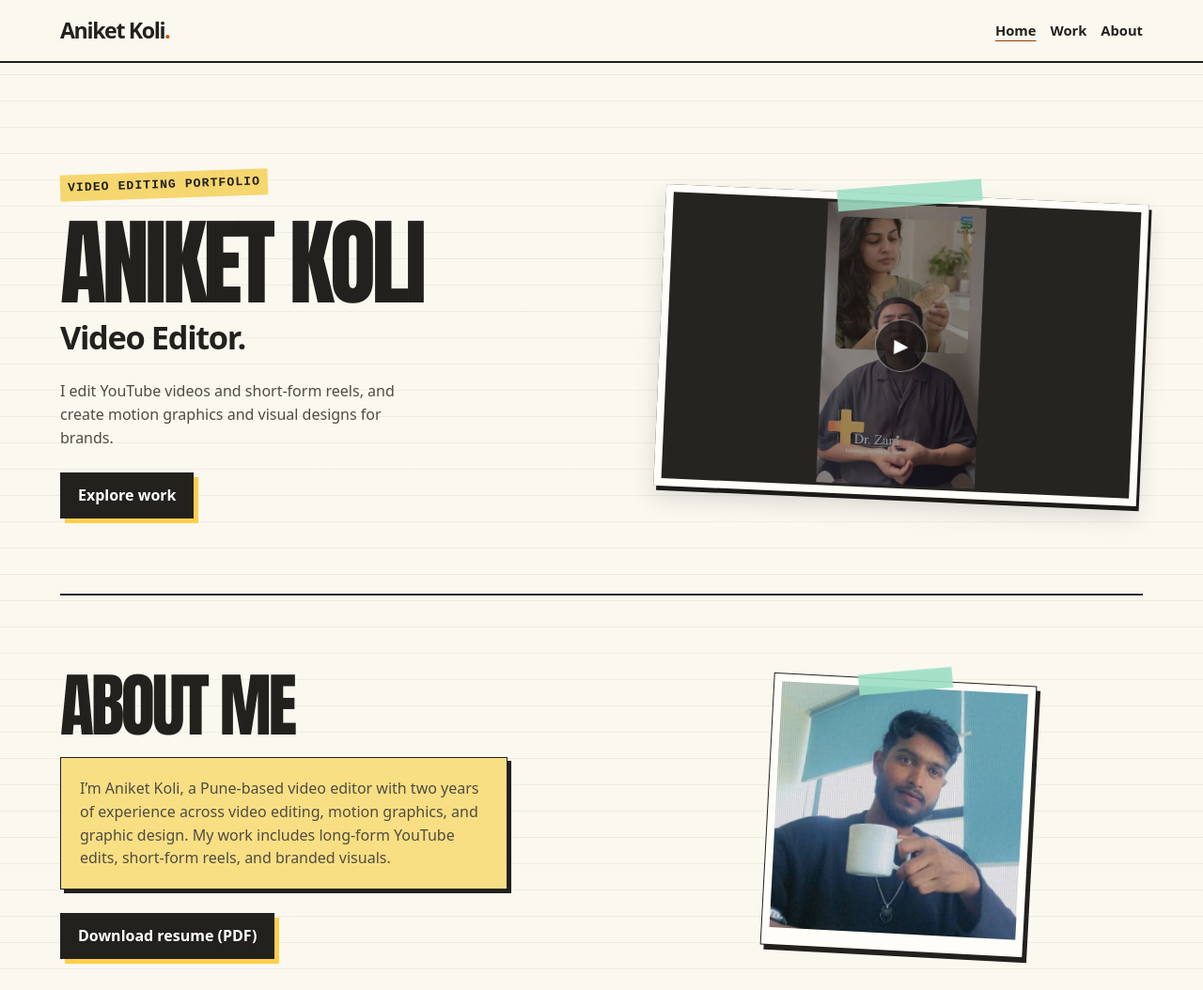
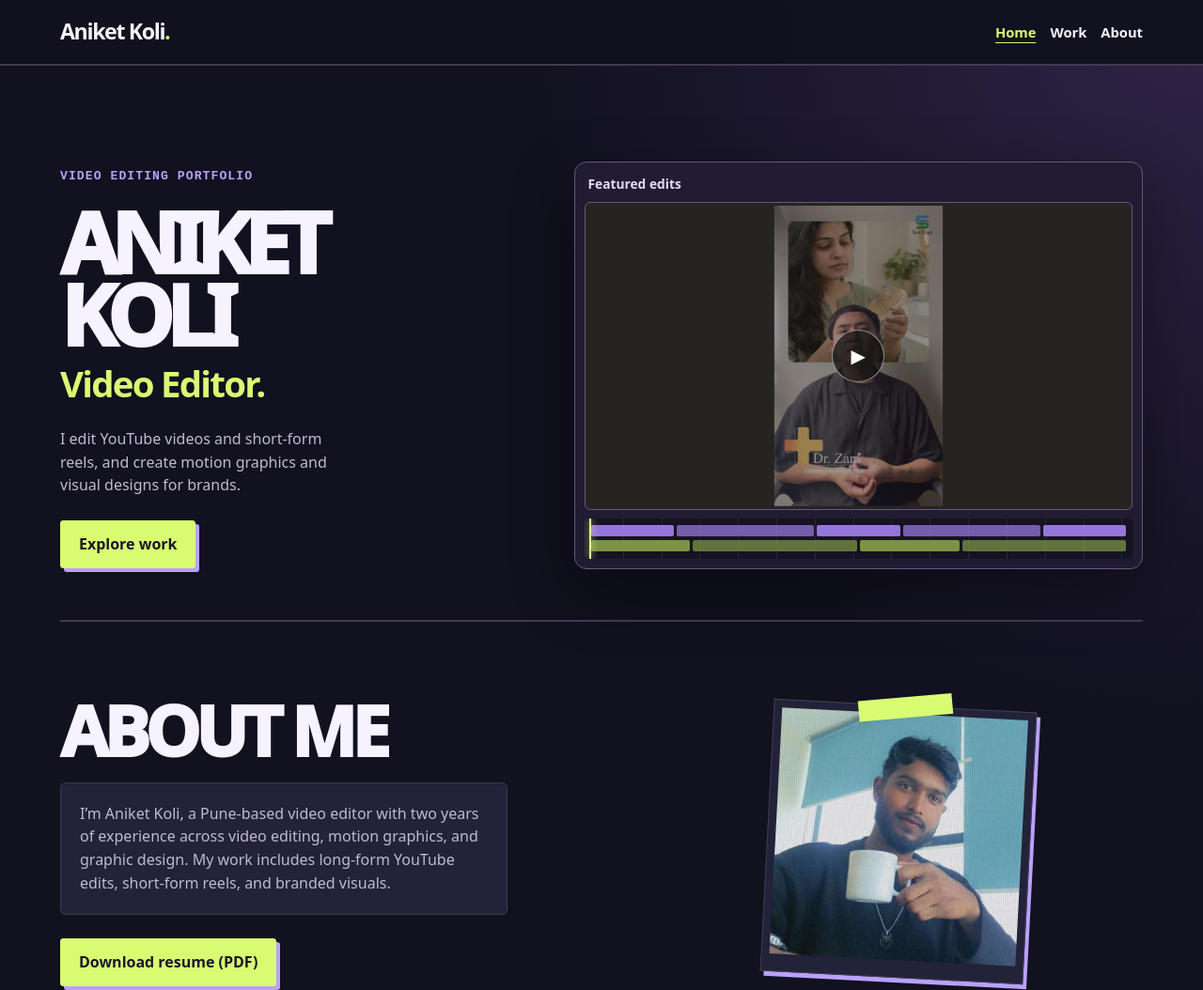
Before and after one commit to nivkoli/aniketkoli, a plain HTML site: page index.html in a window 1280 px wide. Shown: the top 1054 px of the page at 94% size. Drawn offline with Linux system fonts and the light colour scheme.

Commit message:
Redesign portfolio with an editing timeline-inspired layout

```diff
--- a/index.html
+++ b/index.html
@@ -38,6 +38,17 @@ header{position:sticky;top:0;z-index:5}
 .navlinks a[aria-current="page"]{text-decoration:underline;text-decoration-color:#9b3908;text-underline-offset:5px}
 @media(max-width:420px){nav{gap:8px}.brand{font-size:1.15rem}.navlinks{gap:12px}}
 #about{scroll-margin-top:82px}
+
+:root{color-scheme:dark;--ink:#17172a;--panel:#222238;--white:#f6f2ff;--muted:#c0b9d3;--line:#423951;--gold:#d9fb72;--accent:#b9a1ff}
+body{background:radial-gradient(ellipse at top right,#302347 0%,transparent 40%),#11111f;color:var(--white)}
+header{background:#11111ff5;border-color:var(--line)}nav{min-height:68px}.brand{color:var(--white)}.brand span{color:var(--gold)}.navlinks a:hover,footer a:hover{color:var(--gold)}.navlinks a[aria-current="page"]{color:var(--gold);text-decoration-color:var(--gold)}
+.hero{padding:clamp(48px,8vw,110px) 0 54px;grid-template-columns:.9fr 1.1fr;gap:clamp(22px,4vw,66px)}
+.hero h1{font-family:system-ui,sans-serif;font-size:clamp(3.1rem,7vw,7.4rem);letter-spacing:-.095em;font-weight:950;line-height:.86;max-width:7ch;margin:20px 0 25px}.hero h1 span{color:var(--gold);font-size:clamp(1.25rem,3vw,2.4rem);letter-spacing:-.045em;white-space:nowrap}.hero p{max-width:35ch}.kicker{transform:none;background:transparent;padding:0;color:var(--accent)}
+.action{background:var(--gold);color:#17172a;border:1px solid var(--gold);box-shadow:4px 4px 0 var(--accent);border-radius:3px}.action:hover{background:#efffae}
+.showcase{padding:10px;background:#211c31;border:1px solid #665680;border-radius:13px;box-shadow:0 22px 65px #0006;min-width:0}.hero .frame{max-width:none;transform:none;overflow:hidden;border:1px solid #665680;box-shadow:none;border-radius:6px;aspect-ratio:16/9}.hero .frame:after{display:none}.preview-label{font-size:.86rem;color:#e4daf9;font-weight:700;display:block;padding:2px 4px 8px}.timeline{height:43px;position:relative;margin-top:9px;border-radius:4px;background:repeating-linear-gradient(90deg,#ffffff15 0 1px,transparent 1px 7%),#151321;overflow:hidden;display:grid;align-content:center;gap:4px;padding:5px 7px}.timeline div{display:flex;gap:3px;height:12px}.timeline i{display:block;border-radius:2px;background:#9476da;flex:1}.timeline div:nth-child(2) i{background:#7b9343}.timeline i:nth-child(2n){flex:1.65;opacity:.75}.timeline:after{content:"";position:absolute;left:25%;height:100%;width:2px;background:#e5ff99;box-shadow:0 0 7px #e5ff99;animation:playhead 5s linear infinite}.showcase:hover .timeline:after,.showcase:focus-within .timeline:after{animation-play-state:paused}@keyframes playhead{from{left:1%}to{left:99%}}
+section.work,.about,footer{border-color:var(--line)}h2{font-family:system-ui,sans-serif;font-weight:920;letter-spacing:-.075em}.about p{background:var(--panel);color:var(--muted);border-color:var(--line);box-shadow:none;border-radius:6px}.portrait{border-color:var(--line);box-shadow:4px 5px 0 var(--accent)}.portrait:before{background:var(--gold)}.toolbox li{color:#17172a;border:0;border-radius:3px}.toolbox div+div li{background:var(--accent)}
+.card{border:1px solid var(--line);border-radius:8px;box-shadow:none;transition:border-color .2s,transform .2s}.card:hover{border-color:var(--accent);transform:translateY(-3px)}.visual{border-radius:4px}.info .platform{color:#17172a;transform:none;border-radius:3px}.filters button,.close{border-color:var(--line);border-radius:4px}.filters [aria-pressed=true]{color:#17172a;box-shadow:none}.design-visual{background:#292437}dialog{background:var(--panel);color:var(--white);border-color:var(--accent)}.original{color:var(--gold)}
+@media(max-width:760px){.hero{grid-template-columns:1fr;gap:33px}.hero h1{max-width:none}.showcase{max-width:650px}}@media(prefers-reduced-motion:reduce){.timeline:after{animation:none}.card{transition:none}}
 </style>
 </head>
 <body id="top">
@@ -45,9 +56,9 @@ header{position:sticky;top:0;z-index:5}
 <main class="wrap">
 <section class="hero" aria-labelledby="hero-title">
 <div><div class="kicker">Video Editing Portfolio</div><h1 id="hero-title">Aniket Koli<span>Video Editor.</span></h1><p>I edit YouTube videos and short-form reels, and create motion graphics and visual designs for brands.</p><a class="action" href="#work">Explore work</a></div>
-<div class="showcase" role="region" aria-label="Featured videos">
+<div class="showcase" role="region" aria-label="Featured videos"><span class="preview-label">Featured edits</span>
   <button class="frame" id="featured" type="button"><span class="play" aria-hidden="true">▶</span></button>
-  <div class="show-controls" hidden>
+  <div class="timeline" aria-hidden="true"><div><i></i><i></i><i></i><i></i><i></i></div><div><i></i><i></i><i></i><i></i></div></div><div class="show-controls" hidden>
     <button type="button" id="previous" aria-label="Previous video">‹</button>
     <span id="show-position"></span>
     <button type="button" id="next" aria-label="Next video">›</button>
```
